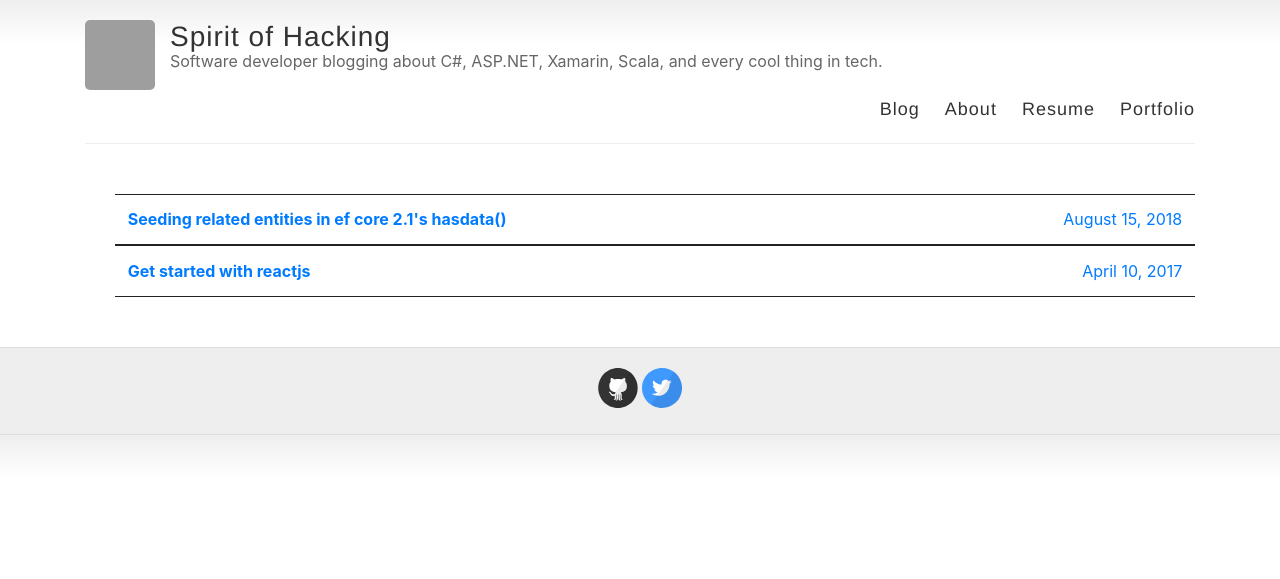
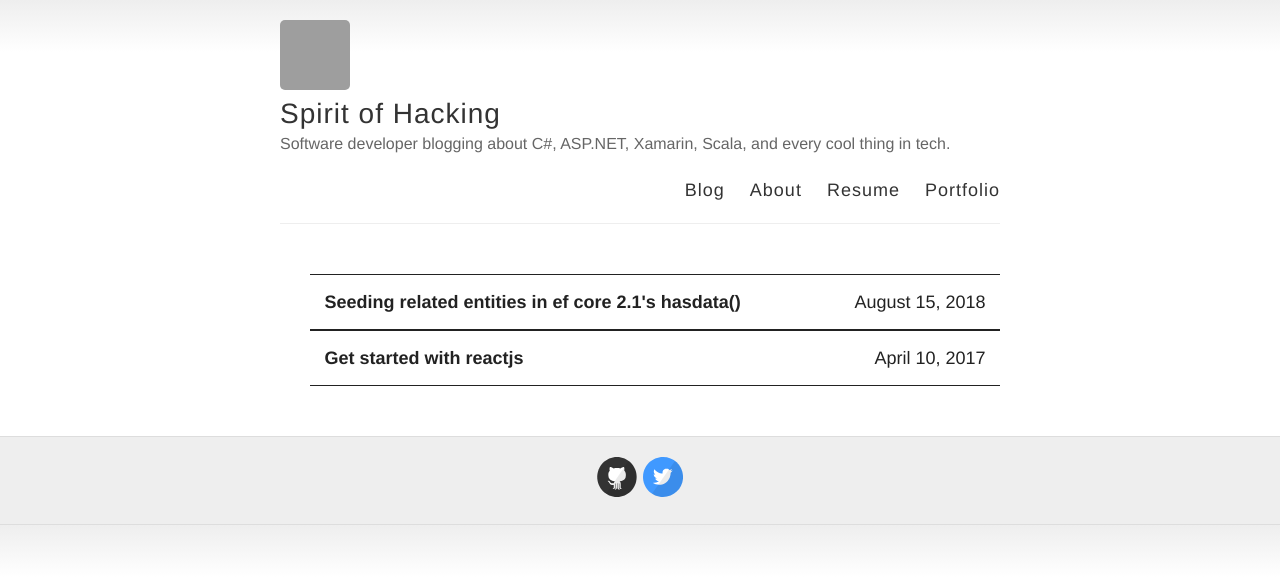
Before and after one commit to yeleywale/yeleywale.github.io, a Jekyll site: the page built from index.html, in a window 1280 px wide. Shown: the top 579 px of the page. Built offline with Jekyll 4.4.1, drawn with Linux system fonts in a browser that asks for light colours; some web fonts are replaced; grey boxes are pictures that could not be loaded.

Commit message:
Change ordering of stylesheets

```diff
--- a/_layouts/default.html
+++ b/_layouts/default.html
@@ -11,8 +11,8 @@
       <script src="http://html5shiv.googlecode.com/svn/trunk/html5.js"></script>
     <![endif]-->
 
+    <link rel="stylesheet" href="https://stackpath.bootstrapcdn.com/bootstrap/4.1.3/css/bootstrap.min.css" integrity="sha384-MCw98/SFnGE8fJT3GXwEOngsV7Zt27NXFoaoApmYm81iuXoPkFOJwJ8ERdknLPMO" crossorigin="anonymous">
     <link rel="stylesheet" type="text/css" href="{{ site.baseurl }}/style.css" />
-    <link rel="stylesheet" href="https://stackpath.bootstrapcdn.com/bootstrap/4.1.3/css/bootstrap.min.css" integrity="sha384-MCw98/SFnGE8fJT3GXwEOngsV7Zt27NXFoaoApmYm81iuXoPkFOJwJ8ERdknLPMO" crossorigin="anonymous">
     <link rel="alternate" type="application/rss+xml" title="{{ site.name }} - {{ site.description }}" href="{{ site.baseurl }}/feed.xml" />
   </head>
 
```
